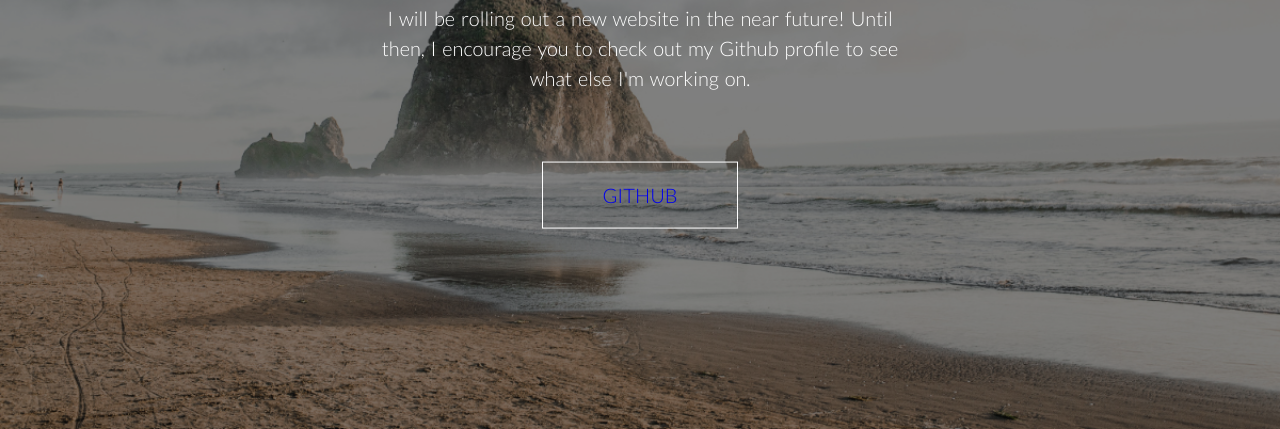
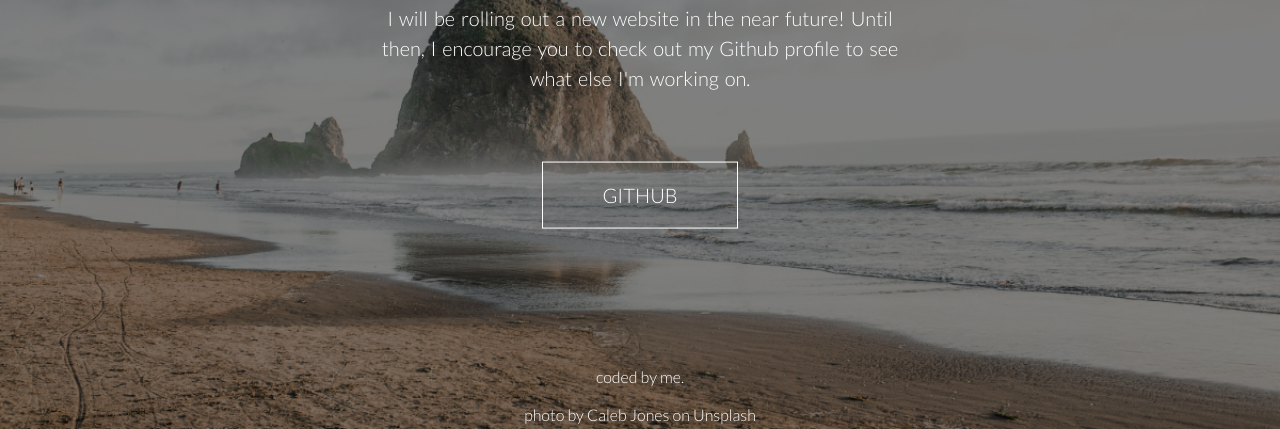
Before and after one commit to alexketchum/portfolio-site, a website: page app/index.html in a window 1280 px wide. Shown: the part 371-800 px from the top of the page. Drawn offline with Linux system fonts and the light colour scheme.

Commit message:
Finished footer

```diff
--- a/app/sass/base/_global.scss
+++ b/app/sass/base/_global.scss
@@ -4,6 +4,7 @@ html, body {
 }
 
 a {
+    color: #FFF;
     font-weight: 300;
     text-decoration: none;
 
@@ -41,7 +42,3 @@ h1 {
 p {
     margin: 0;
 }
-
-footer {
-    display: none;
-}
--- a/app/sass/main.scss
+++ b/app/sass/main.scss
@@ -3,3 +3,4 @@
 @import "base/global";
 @import "modules/wrapper";
 @import "modules/content";
+@import "modules/footer";
--- /dev/null
+++ b/app/sass/modules/_footer.scss
@@ -0,0 +1,12 @@
+footer {
+    bottom: 0;
+    font-weight: 300;
+    margin-bottom: 5px;
+    position: absolute;
+    text-align: center;
+    width: 100%;
+
+    p:first-of-type {
+        margin-bottom: 19px;
+    }
+}
```
Also changed, not shown: app/css/main.css, 1 other file.
